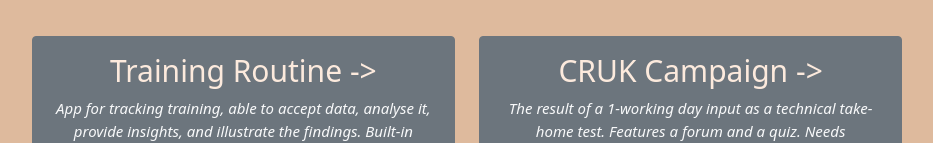
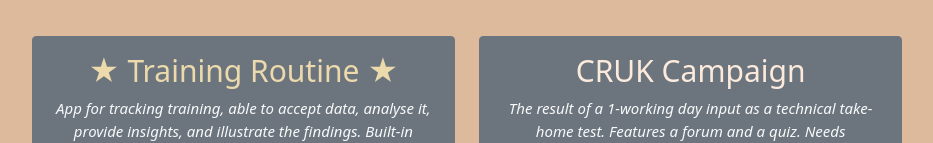
Before and after one commit to StanHus/Interview-1, a React (Create React App) app: page /complex in a window 1280 px wide. Shown: the part 171-314 px from the top of the page, without its empty margins (173-1106 px from the left). Built offline with nearby package versions, Linux system fonts and the light colour scheme.

Commit message:
made a category: "special"

```diff
--- a/src/components/Card.tsx
+++ b/src/components/Card.tsx
@@ -7,16 +7,30 @@
   points: string;
   image: string;
   link: string;
+  special?: boolean;
 }
 
-const titleStyle = {
-  fontSize: "30px",
-  color: "#fceadd",
-  textDecoration: "none",
-  cursor: "pointer",
-};
+export default function Project({
+  title,
+  text,
+  points,
+  image,
+  link,
+  special,
+}: IProps) {
+  let titleStyle = {
+    fontSize: "30px",
+    color: "#fceadd",
+    textDecoration: "none",
+    cursor: "pointer",
+    animation: "",
+  };
 
-export default function Project({ title, text, points, image, link }: IProps) {
+  if (special) {
+    titleStyle["animation"] = "color-change 2s infinite";
+    title = `★ ${title} ★`;
+  }
+
   return (
     <div>
       <Col>
@@ -24,7 +38,6 @@
           <Card.Body>
             <Card.Title style={titleStyle} onClick={() => window.open(link)}>
               {title}
-              {" ->"}
             </Card.Title>
             <Card.Text style={{ fontSize: "15px" }}>
               <i>{text}</i>
--- a/src/components/Complex.tsx
+++ b/src/components/Complex.tsx
@@ -14,6 +14,7 @@
             points="React, Auth, PostreSQL, TS"
             image="https://i.ibb.co/ZfkMLMP/training.png"
             link="https://training-routine.netlify.app"
+            special={true}
           />
           <Project
             title="CRUK Campaign"
--- a/src/components/Extras.tsx
+++ b/src/components/Extras.tsx
@@ -36,13 +36,13 @@
             image="https://i.ibb.co/QHQqDQd/TV-shows.png"
             link="https://tv-shows-stan.netlify.app"
           />
-          <Project
+          {/* <Project
             title="Link Shortner"
             text="One of my first full-stack projects, developed in a team of 2"
             points="React, PostreSQL, TS"
             image="https://i.ibb.co/XYGpDRk/linkshortner.png"
             link="https://brushland-link-shortener.netlify.app"
-          />
+          /> */}
         </Row>
       </section>
     </div>
--- a/src/css/style.css
+++ b/src/css/style.css
@@ -120,3 +120,15 @@
 .title {
   font-size: 40px;
 }
+
+@keyframes color-change {
+  0% {
+    color: #fceadd;
+  }
+  50% {
+    color: rgb(180, 162, 1);
+  }
+  100% {
+    color: #fceadd;
+  }
+}
```
